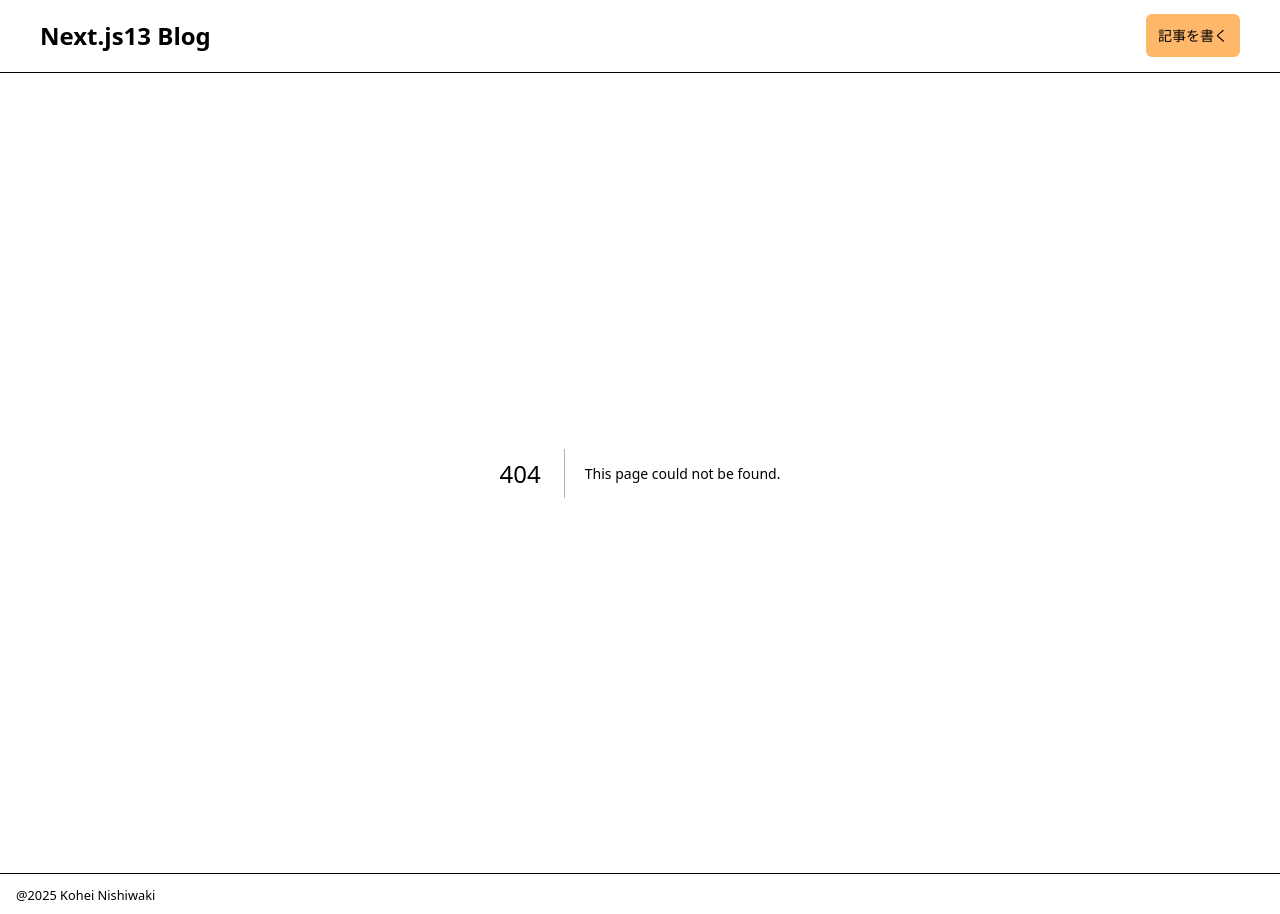
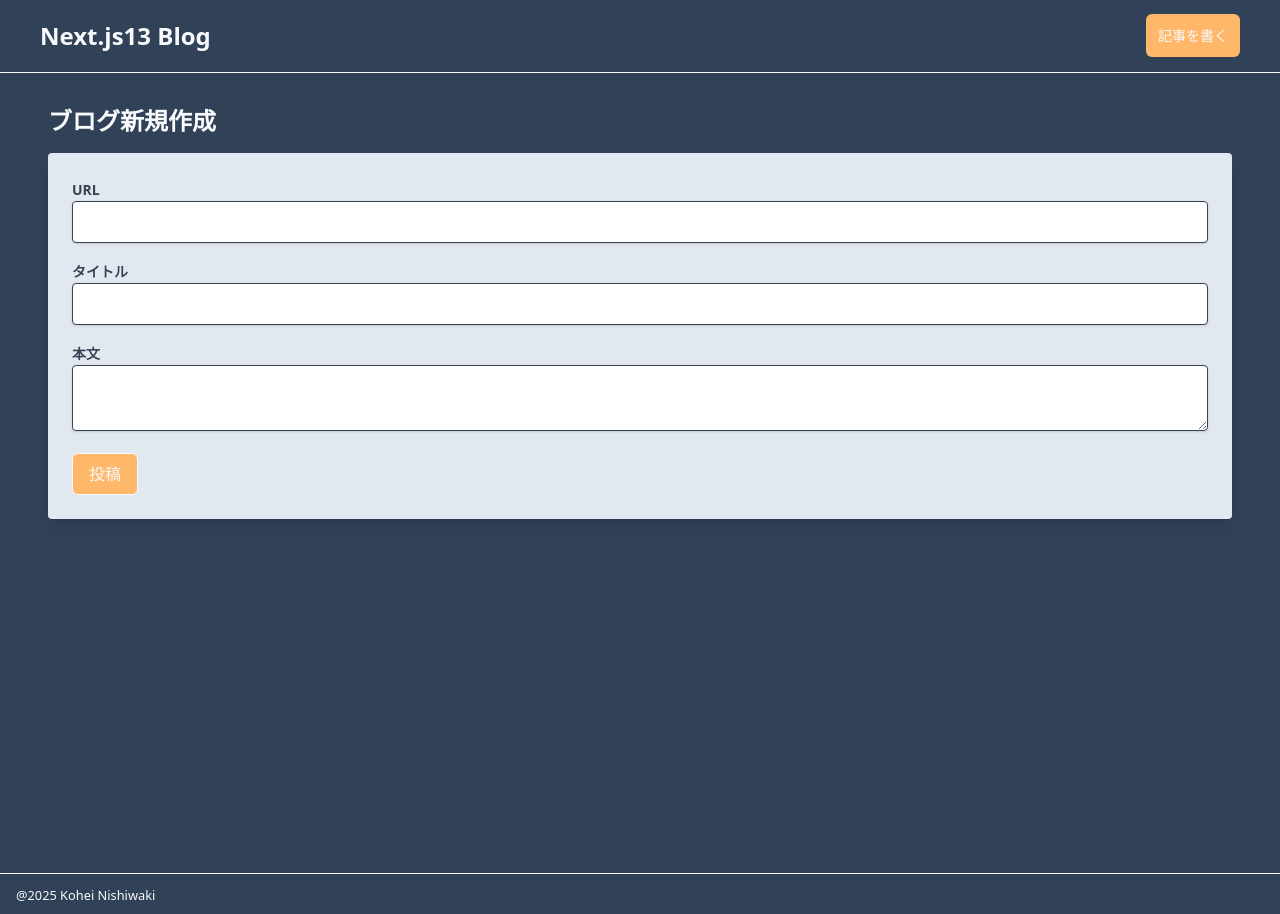
Before and after one commit to hduehgw0/next.js13-tailwindcss-udemy-blog, a Next.js app: page /articles/new in a window 1280 px wide. Before the commit this address had no page. Built offline with nearby package versions, Linux system fonts and the light colour scheme.

Commit message:
学習の進捗を保存

```diff
--- /dev/null
+++ b/src/app/articles/new/page.tsx
@@ -0,0 +1,34 @@
+import React from 'react';
+
+const CreateBlogPage = () => {
+  return (
+    <div className='min-h-screen py-8 px-4 md:px-12'>
+      <h2 className='text-2xl font-bold mb-4'>ブログ新規作成</h2>
+
+      <form className='bg-slate-200 p-6 rounded shadow-lg'>
+        <div className='mb-4'>
+          <label className='text-gray-700 text-sm font-bold mb-2'>URL</label>
+          <input
+            type="text"
+            className="shadow border rounded w-full px-3 py-2 text-gray-700 bg-white loading-tight focus:outline-none"
+          />
+        </div>
+        <div className='mb-4'>
+          <label className='text-gray-700 text-sm font-bold mb-2'>タイトル</label>
+          <input
+            type="text"
+            className="shadow border rounded w-full px-3 py-2 text-gray-700 bg-white loading-tight focus:outline-none"
+          />
+        </div>
+        <div className='mb-4'>
+          <label className='text-gray-700 text-sm font-bold mb-2'>本文</label>
+          <textarea className="shadow border rounded w-full px-3 py-2 text-gray-700 bg-white loading-tight focus:outline-none" />
+        </div>
+
+        <button type='submit' className='py-2 px-4 border rounded-md bg-orange-300'>投稿</button>
+      </form>
+    </div>
+  );
+};
+
+export default CreateBlogPage;
```
